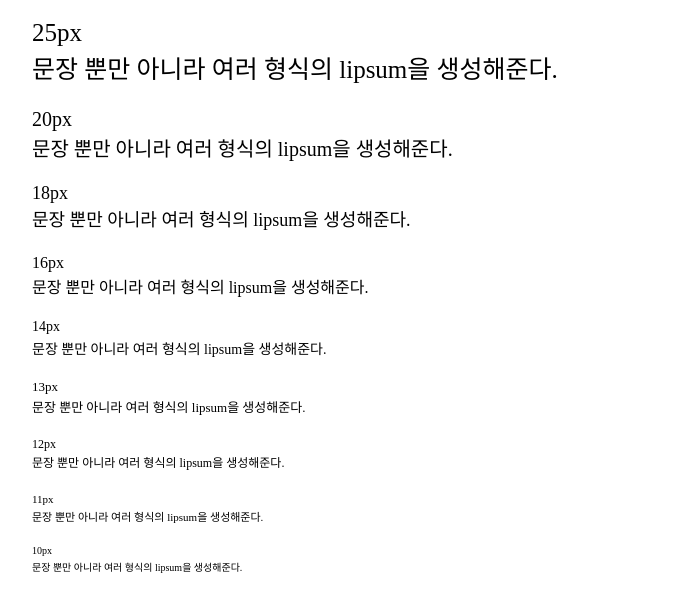
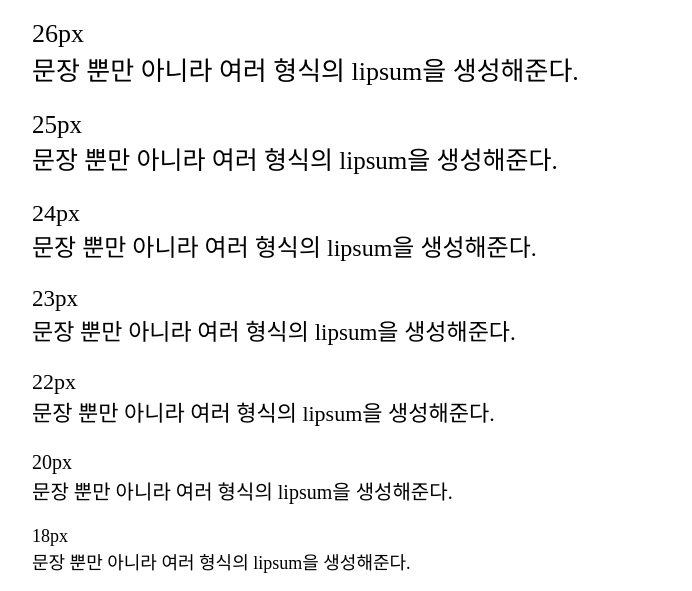
Before and after one commit to jwebdew/fontsize, a plain HTML site: page index.html in a window 1280 px wide. Shown: the part 135-726 px from the top of the page, without its empty margins (8-700 px from the left). Drawn offline with Linux system fonts and the light colour scheme; a web font is replaced by a local one.

Commit message:
Add files via upload

```diff
--- a/index.html
+++ b/index.html
@@ -29,7 +29,11 @@
             line-height: 1.3;
         }
         p.font-30 {font-size: 30px;}
+        p.font-26 {font-size: 26px;}
         p.font-25 {font-size: 25px;}
+        p.font-24 {font-size: 24px;}
+        p.font-23 {font-size: 23px;}
+        p.font-22 {font-size: 22px;}
         p.font-20 {font-size: 20px;}
         p.font-18 {font-size: 18px;}
         p.font-16 {font-size: 16px;}
@@ -52,7 +56,11 @@
 <body>
     <div>
         <p class="font-30"><span>30px</span> 문장 뿐만 아니라 여러 형식의 lipsum을 생성해준다.</p>
+        <p class="font-26"><span>26px</span> 문장 뿐만 아니라 여러 형식의 lipsum을 생성해준다.</p>
         <p class="font-25"><span>25px</span> 문장 뿐만 아니라 여러 형식의 lipsum을 생성해준다.</p>
+        <p class="font-24"><span>24px</span> 문장 뿐만 아니라 여러 형식의 lipsum을 생성해준다.</p>
+        <p class="font-23"><span>23px</span> 문장 뿐만 아니라 여러 형식의 lipsum을 생성해준다.</p>
+        <p class="font-22"><span>22px</span> 문장 뿐만 아니라 여러 형식의 lipsum을 생성해준다.</p>
         <p class="font-20"><span>20px</span> 문장 뿐만 아니라 여러 형식의 lipsum을 생성해준다.</p>
         <p class="font-18"><span>18px</span> 문장 뿐만 아니라 여러 형식의 lipsum을 생성해준다.</p>
         <p class="font-16"><span>16px</span> 문장 뿐만 아니라 여러 형식의 lipsum을 생성해준다.</p>
@@ -62,8 +70,8 @@
         <p class="font-11"><span>11px</span> 문장 뿐만 아니라 여러 형식의 lipsum을 생성해준다.</p>
         <p class="font-10"><span>10px</span> 문장 뿐만 아니라 여러 형식의 lipsum을 생성해준다.</p>
         <p class="font-09"><span>09px</span> 문장 뿐만 아니라 여러 형식의 lipsum을 생성해준다.</p>
+        <p class="font-07"><span>07px</span> 문장 뿐만 아니라 여러 형식의 lipsum을 생성해준다.</p>
         <p class="font-08"><span>08px</span> 문장 뿐만 아니라 여러 형식의 lipsum을 생성해준다.</p>
-        <p class="font-07"><span>07px</span> 문장 뿐만 아니라 여러 형식의 lipsum을 생성해준다.</p>
     </div>
 </body>
 </html>
```
